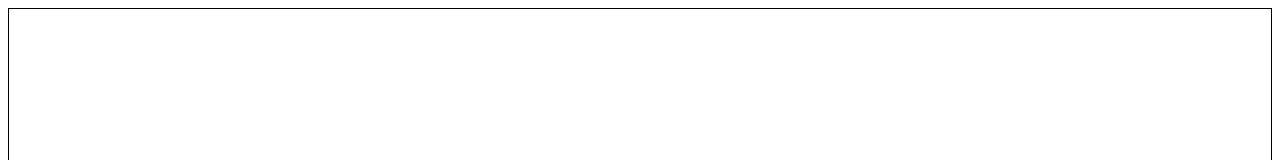
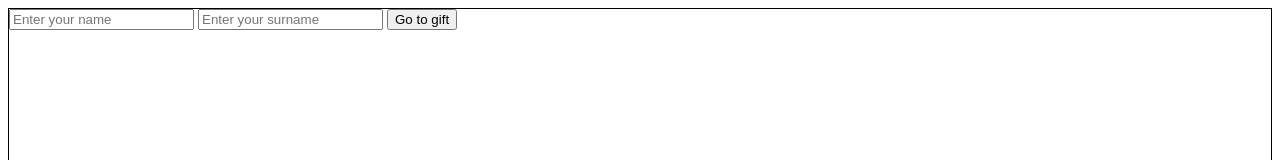
Before and after one commit to rocketDevTeam/productShop2, a plain HTML site: page index.html in a window 1280 px wide. Shown: the top 160 px of the page. Drawn offline with Linux system fonts and the light colour scheme.

Commit message:
Added login function

```diff
--- a/index.html
+++ b/index.html
@@ -11,7 +11,11 @@
 
 <body>
     <div class="wrapper">
-
+        <form class="form" onsubmit="event.preventDefault();onSubmit()">
+            <input type="text" id="name" placeholder="Enter your name" name="name">
+            <input type="text" id="surname" placeholder="Enter your surname" name="surname">
+            <button type="submit" onsubmit="onSubmit()">Go to gift</button>
+        </form>
     </div>
 </body>
 
--- a/main.js
+++ b/main.js
@@ -0,0 +1,14 @@
+const validName = "Ann";
+const validSurname = "Kuhir";
+function onSubmit() {
+    const form = document.querySelector('form');
+    var formData = new FormData(form);
+    const name = formData.get('name');
+    const surname = formData.get('surname');
+    if (name === validName && surname === validSurname) {
+        alert("Welcome, honey (◍•ᴗ•◍)");
+        form.style.display = 'none'
+    } else {
+        alert("Who are you, stranger?");
+    }
+}
--- a/styles.css
+++ b/styles.css
@@ -5,3 +5,8 @@
   align-content: space-between;
     border: solid 1px;
   }
+  .form {
+    display: flex;
+    display: inline-block;
+    display: table-column;
+  }
```
